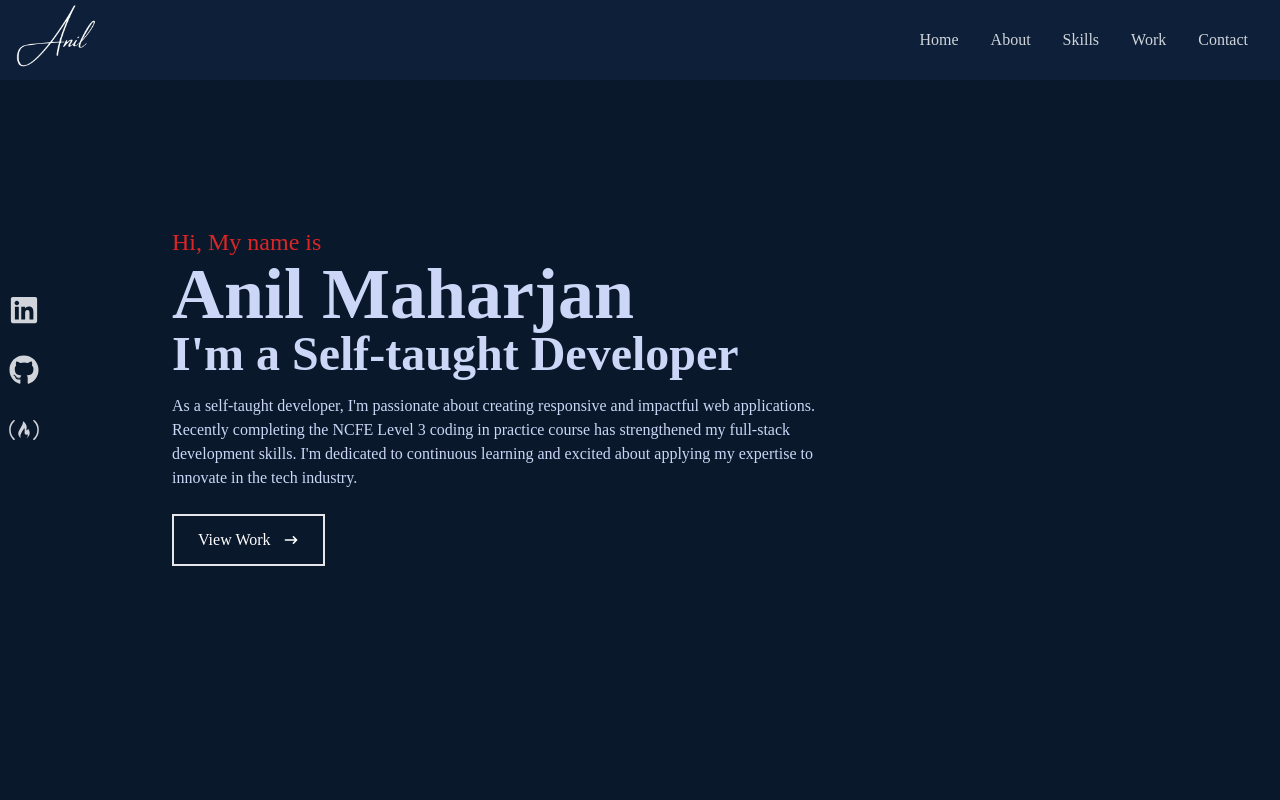
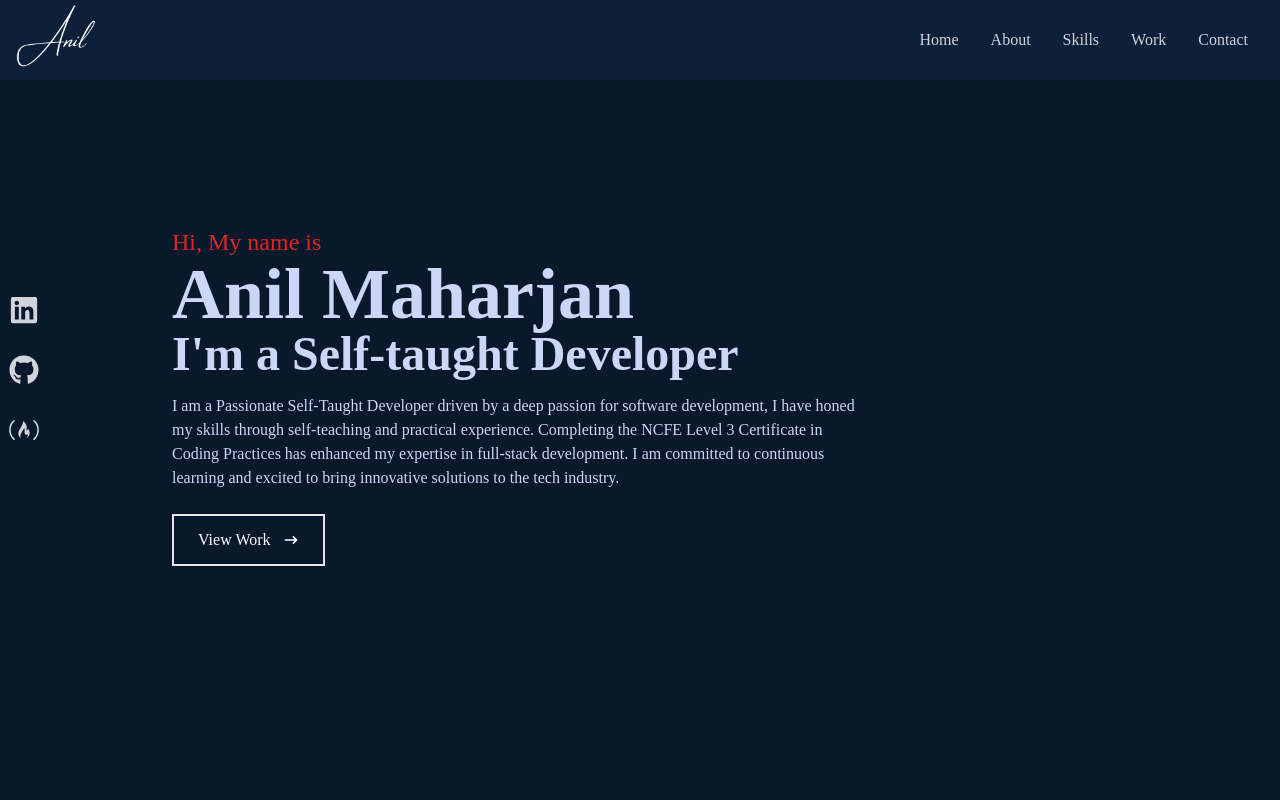
Before and after one commit to Aneal07/Personal-Portfolio, a React (Create React App) app: page / in a window 1280 px wide. Shown: the top 800 px of the page. Built offline with nearby package versions, Linux system fonts and the light colour scheme.

Commit message:
updated the home page

```diff
--- a/src/components/Home.jsx
+++ b/src/components/Home.jsx
@@ -14,11 +14,12 @@ const Home = () => {
           I'm a Self-taught Developer{' '}
         </h1>
         <p className='text-[#ccd6f6] py-4 max-w-[700px]'>
-          As a self-taught developer, I'm passionate about creating responsive
-          and impactful web applications. Recently completing the NCFE Level 3
-          coding in practice course has strengthened my full-stack development
-          skills. I'm dedicated to continuous learning and excited about
-          applying my expertise to innovate in the tech industry.
+          I am a Passionate Self-Taught Developer driven by a deep passion for
+          software development, I have honed my skills through self-teaching and
+          practical experience. Completing the NCFE Level 3 Certificate in
+          Coding Practices has enhanced my expertise in full-stack development.
+          I am committed to continuous learning and excited to bring innovative
+          solutions to the tech industry.
         </p>
 
         <div className=''>
```
